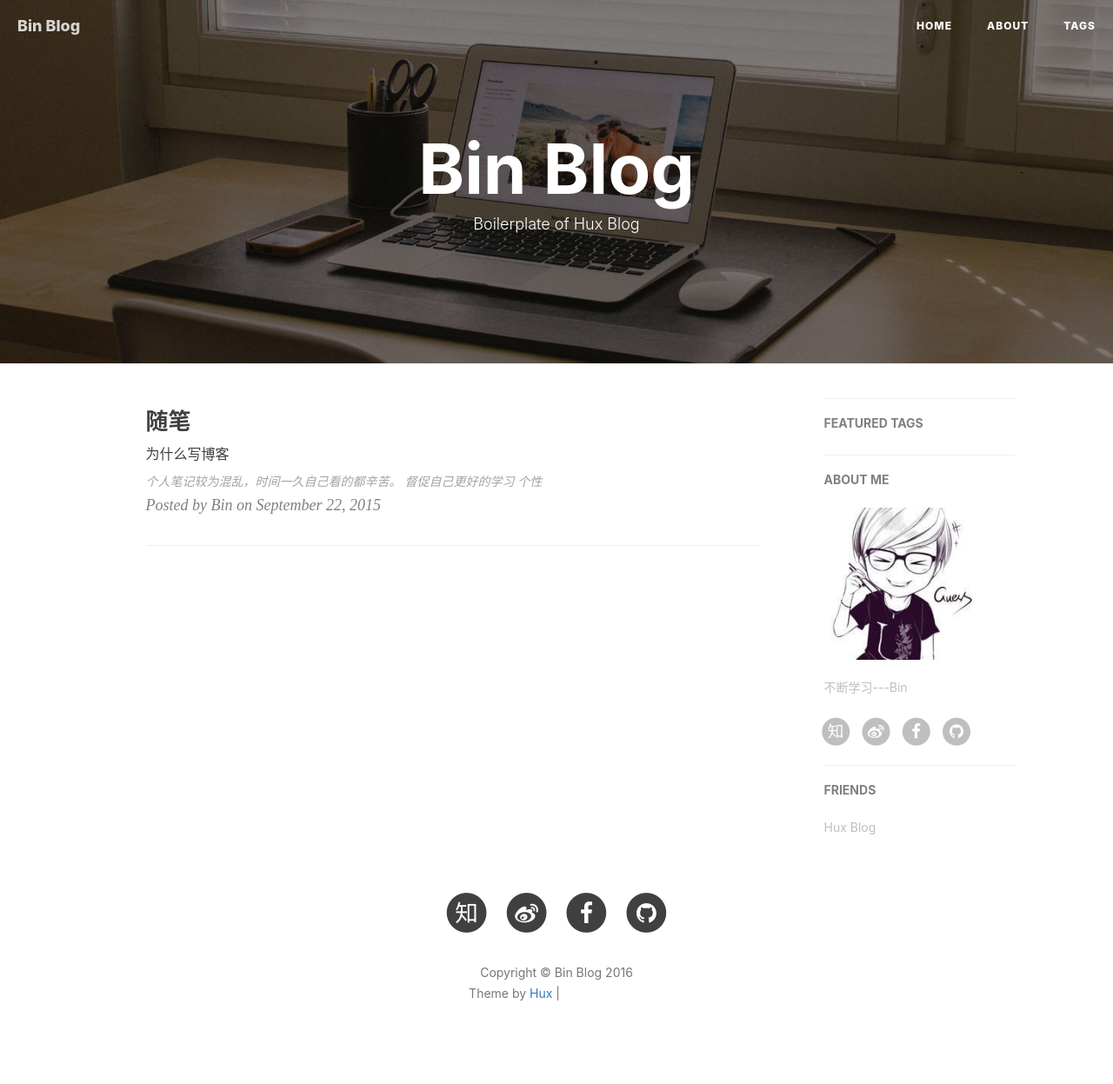
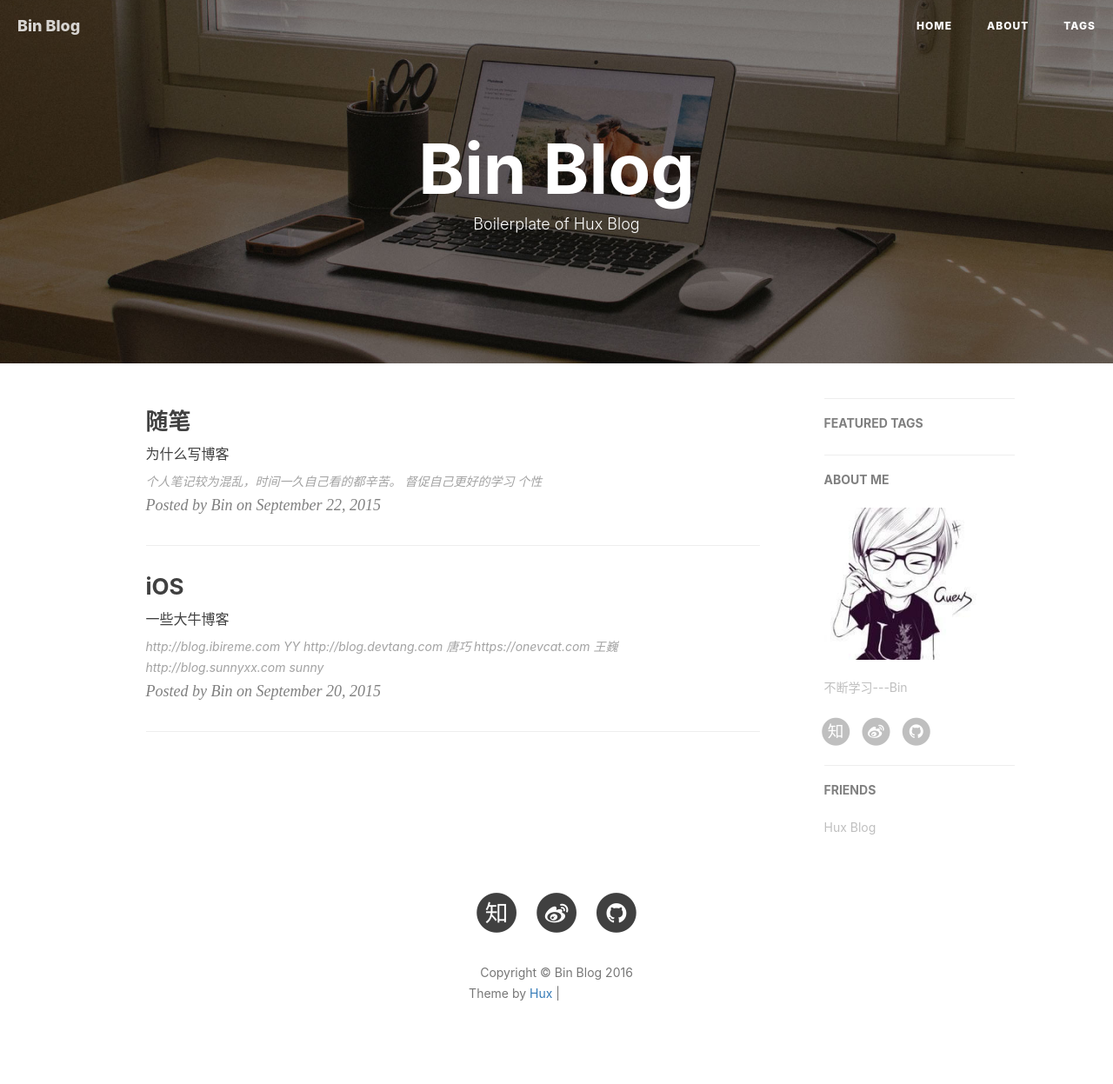
Before and after one commit to 0bin/0bin.github.io, a Jekyll site: the page built from index.html, in a window 1280 px wide. Shown: the whole page at 87% size. Built offline with Jekyll 4.4.1, drawn with Linux system fonts in a browser that asks for light colours; nearby versions of some CDN libraries; the list of posts is cut into pages by our own code; comment, search, counter and statistics services are not loaded; grey boxes are pictures that could not be loaded.

Commit message:
添加博客
添加博客

```diff
--- a/_config.yml
+++ b/_config.yml
@@ -12,11 +12,11 @@
 
 # SNS settings
 RSS: false
-weibo_username:     https://github.com/0bin
-zhihu_username:     Bin
+weibo_username:     http://weibo.com/2686272283/profile?topnav=1&wvr=6&is_all=1
+zhihu_username:     https://www.zhihu.com/people/bin-zero
 github_username:    https://github.com/0bin
-#twitter_username:  Bin
-facebook_username:  Bin
+#twitter_username:  false
+facebook_username:  false
 
 
 
--- /dev/null
+++ b/_posts/2015-09-20-js-version.markdown.markdown
@@ -0,0 +1,19 @@
+---
+layout:     post
+title:      "iOS"
+subtitle:   "一些大牛博客"
+date:       2015-09-20
+author:     "Bin"
+header-img: "img/home-bg-o.jpg"
+tags:
+    - iOS
+
+---
+
+http://blog.ibireme.com    YY
+
+http://blog.devtang.com    唐巧
+
+https://onevcat.com        王巍
+
+http://blog.sunnyxx.com    sunny
```
Also changed, not shown: _posts/2015-09-22-js-version.markdown.markdown (renamed from _posts/2015-09-22-js-version.markdown).
